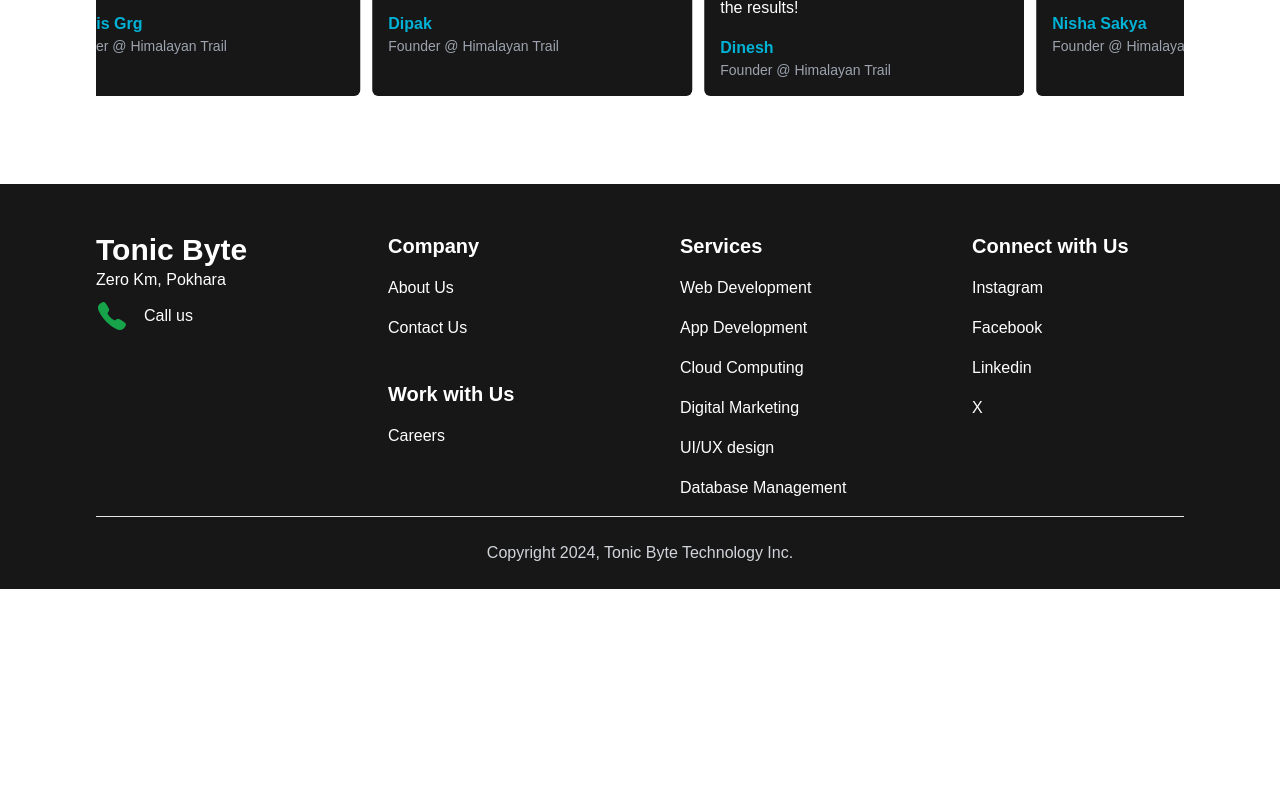
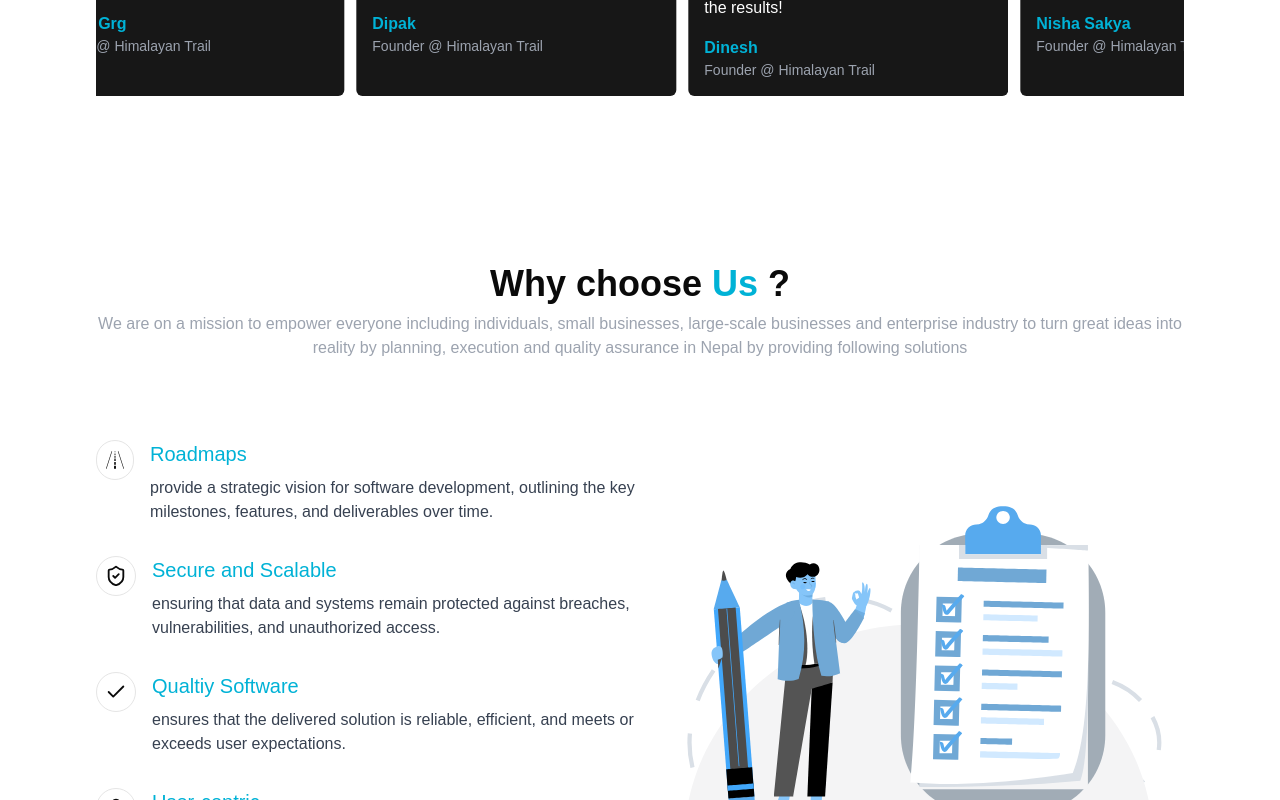
Before and after one commit to PramisGrg/tonic-byte-landing-page, a Next.js app: page / in a window 1280 px wide. Shown: the part 2000-2800 px from the top of the page. Before the commit the page ends 2589 px from the top, so only its background shows below. Built offline with nearby package versions, Linux system fonts and the light colour scheme.

Commit message:
framer motion

```diff
--- a/app/page.tsx
+++ b/app/page.tsx
@@ -3,6 +3,7 @@
 import { Bento } from "@/components/what-we-offer";
 import Footer from "@/components/footer";
 import Testimonials from "@/components/testimonials";
+import WhyChooseUs from "@/components/why-choose-us";
 
 export default function Home() {
   return (
@@ -11,6 +12,7 @@
       <BackgroundLinesDemo />
       <Bento />
       <Testimonials />
+      <WhyChooseUs />
       <Footer />
     </div>
   );
--- a/components/testimonials.tsx
+++ b/components/testimonials.tsx
@@ -36,8 +36,8 @@
       <div className="lg:py-20 md:py-10 py-8 space-y-10">
         <div className="text-center space-y-4 font-bold">
           <h1 className="text-4xl">
-            Hear from our Happy
-            <span className="text-primary">customers !!</span>
+            Hear from our happy
+            <span className="text-primary"> Customers</span> !!
           </h1>
           <p className="text-gray-400 font-normal">
             Explore with our happy clients what Tonic Byte provide to your dream
--- /dev/null
+++ b/components/why-choose-us.tsx
@@ -0,0 +1,102 @@
+"use client";
+import MaxwidthContainer from "@/app/layout/maxwidth-container";
+import taskDoneAnimation from "@/public/animation/animation.json";
+import Lottie from "lottie-react";
+import { GiRoad } from "react-icons/gi";
+import { ShieldCheck, ListCheck, UserRound, Hammer, Check } from "lucide-react";
+import { motion } from "framer-motion";
+
+const whyChooseUs = [
+  {
+    icon: <GiRoad />,
+    tittle: "Roadmaps",
+    description:
+      "provide a strategic vision for software development, outlining the key milestones, features, and deliverables over time.",
+  },
+  {
+    icon: <ShieldCheck />,
+    tittle: "Secure and Scalable",
+    description:
+      "ensuring that data and systems remain protected against breaches, vulnerabilities, and unauthorized access.",
+  },
+  {
+    icon: <Check />,
+    tittle: "Qualtiy Software",
+    description:
+      "ensures that the delivered solution is reliable, efficient, and meets or exceeds user expectations.",
+  },
+  {
+    icon: <UserRound />,
+    tittle: "User-centric",
+    description:
+      "places the end user at the heart of the software design and development process.",
+  },
+];
+
+const listAnimationVariants = {
+  hidden: {
+    opacity: 0,
+    y: 100,
+  },
+  visible: (index: number) => ({
+    opacity: 1,
+    y: 0,
+    transition: {
+      delay: 0.4 * index,
+    },
+  }),
+};
+
+const WhyChooseUs = () => {
+  return (
+    <MaxwidthContainer>
+      <div className="lg:py-20 md:py-10 py-6 space-y-6">
+        <div className="text-center space-y-2">
+          <h1 className="lg:text-4xl font-bold md:text-2xl text-xl">
+            Why choose <span className="text-primary">Us</span> ?
+          </h1>
+          <p className="text-gray-400">
+            We are on a mission to empower everyone including individuals, small
+            businesses, large-scale businesses and enterprise industry to turn
+            great ideas into reality by planning, execution and quality
+            assurance in Nepal by providing following solutions
+          </p>
+        </div>
+        <div className="grid md:grid-cols-2 grid-cols-1">
+          <div className="text-xl">
+            <ul className="flex justify-center h-full space-y-8 flex-col">
+              {whyChooseUs.map((choose, index) => (
+                <motion.li
+                  variants={listAnimationVariants}
+                  initial="hidden"
+                  whileInView="visible"
+                  custom={index}
+                  key={choose.tittle}
+                  className="flex gap-4"
+                >
+                  <p className="border rounded-full p-2 flex items-center justify-center w-10 h-10">
+                    {choose.icon}
+                  </p>
+                  <div className="space-y-2">
+                    <p className="text-xl text-primary">{choose.tittle}</p>
+                    <p className="text-base text-gray-700">
+                      {choose.description}
+                    </p>
+                  </div>
+                </motion.li>
+              ))}
+            </ul>
+          </div>
+          <motion.div className="max-h-[550px]">
+            <Lottie
+              animationData={taskDoneAnimation}
+              style={{ height: "100%", width: "100%" }}
+            />
+          </motion.div>
+        </div>
+      </div>
+    </MaxwidthContainer>
+  );
+};
+
+export default WhyChooseUs;
```
